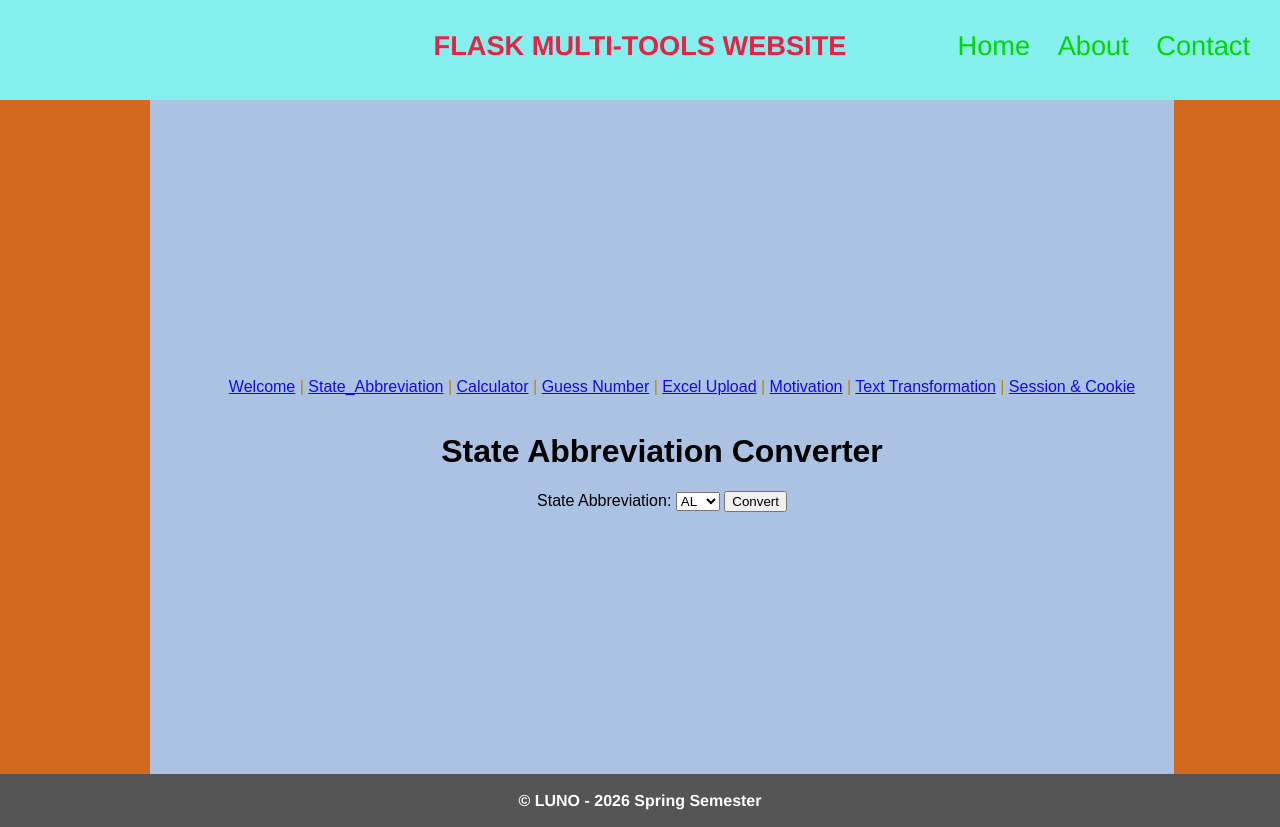
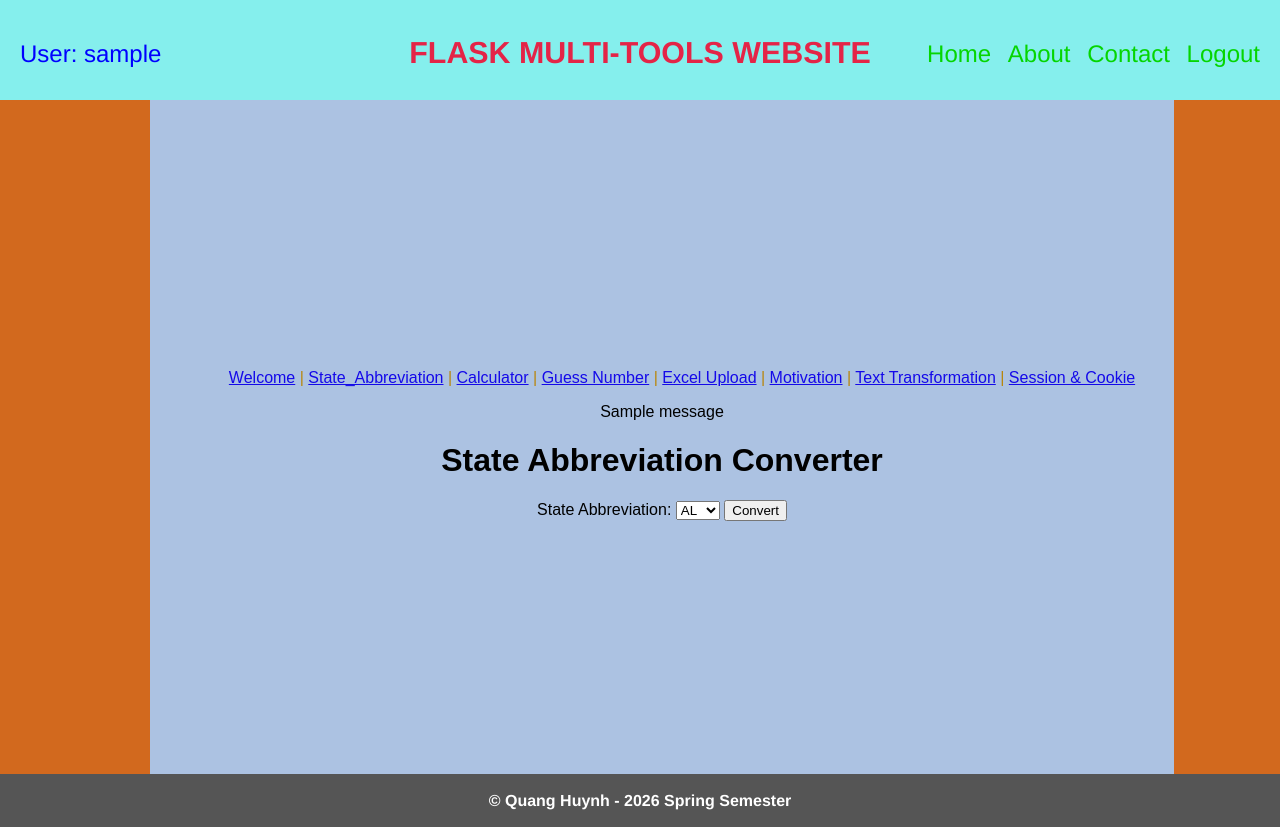
Before and after one commit to ksu-is/Flask-Multi-Tools-Webpage, a Flask app: page /state_abbreviation in a window 1280 px wide. Run offline with Flask 3, Linux system fonts and the light colour scheme; the visitor is signed in with stand-in values (Sample User, id 1); one stand-in notice (Sample message) is shown.

Commit message:
Log in & flash
showing flash messages and simple credentials - Not Recommended in reality for security purposes

```diff
--- a/app.py
+++ b/app.py
@@ -1,4 +1,4 @@
-from flask import Flask, render_template, request, redirect, session, make_response
+from flask import Flask, render_template, request, redirect, session, make_response, url_for, flash
 from miscellaneous.states import us_states
 import random
 import pandas as pd
@@ -6,6 +6,10 @@ import math
 
 app = Flask(__name__, static_folder='static', static_url_path= '/', template_folder='templates')
 app.secret_key = '1st application development'
+users = {
+    "Luno": "1234",
+    "chico": "eating"
+}
 
 @app.route('/', methods=['GET','POST'])
 def home():
@@ -26,11 +30,11 @@ def contact():
 @app.route('/state_abbreviation', methods=['GET','POST'])
 def state_abbreviation():
     full_state_name = ''
-    abbreviation = ''
+    state_abbreviation = ''
     if request.method == 'POST':
-        abbreviation = request.form.get('state_abbreviation')
-        full_state_name = us_states[abbreviation]
-    return render_template('state_abbreviation.html', us_states=us_states, full_state_name=full_state_name, abbreviation=abbreviation)
+        state_abbreviation = request.form.get('state_abbreviation')
+        full_state_name = us_states[state_abbreviation]
+    return render_template('state_abbreviation.html', us_states=us_states, full_state_name=full_state_name, state_abbreviation=state_abbreviation)
 
 @app.route('/calculator',methods=['GET','POST'])
 def calculator():
@@ -107,6 +111,9 @@ def guess_number():
 
 @app.route('/excel_upload', methods=['GET', 'POST'])
 def excel_upload():
+    if 'user' not in session:
+        flash('Please log in first', 'warning')
+        return redirect(url_for('login'))
     if request.method == 'POST':
         file = request.files['file']
         df = pd.read_excel(file)
@@ -181,5 +188,27 @@ def session_cookies():
 
     return render_template('session_cookie.html', message1=message1, message2=message2)
 
+@app.route('/login', methods=['GET', 'POST'])
+def login():
+    if request.method == 'POST':
+        username = request.form.get('username')
+        password = request.form.get('password')
+
+        # Not recommended for credential storage in production
+        if username in users and users[username] == password:
+            session['user'] = username
+            flash('Login successful!')
+            return redirect(url_for('home'))
+        else:
+            flash('Invalid username or password')
+
+    return render_template('login.html')
+
+@app.route('/logout')
+def logout():
+    session.pop('user', None)
+    flash('Logged out successfully', 'info')
+    return redirect(url_for('home'))
+
 if __name__ == '__main__':
     app.run(debug=True)
--- a/static/main.css
+++ b/static/main.css
@@ -10,8 +10,8 @@ header {
 }
 
 header h1.logo {
-  margin-top: 30px;
-  font-size: 1.7em;
+  margin-top: 35px;
+  font-size: 1.9em;
   text-transform: uppercase;
   position: absolute;
   left: 50%;
@@ -63,9 +63,9 @@ div.about {
 
 .menu {
   float: right;
-  margin-top: 30px;
-  margin-right: 30px;
-  font-size: 1.7em;
+  margin-top: 40px;
+  margin-right: 20px;
+  font-size: 1.5em;
 }
 
 .menu a {
@@ -79,7 +79,15 @@ div.about {
 }
 
 .menu a + a {
+  margin-left: 10px;
+}
+
+.user {
+  float: left;
   margin-left: 20px;
+  margin-top: 40px;
+  font-size: 1.5em;
+  color: blue;
 }
 
 .tool {
--- a/templates/excel_upload.html
+++ b/templates/excel_upload.html
@@ -4,6 +4,6 @@
     <h1 style='color: chocolate; text-transform: uppercase'>Excel File Upload</h1>
     <form method = 'POST' action ='{{url_for('excel_upload')}}' enctype = 'multipart/form-data'>
         <input type ='file' name ='file' accept='application/vnd.openxmlformats-officedocument.spreadsheetml.sheet, application/vnd.ms-excel'>
-        <input type ='submit' value ='Upload'>
+        <button type ='submit'>Upload</button>
     </form>
 {% endblock %}
--- a/templates/layout.html
+++ b/templates/layout.html
@@ -1,19 +1,24 @@
 <!DOCTYPE html>
 <html lang="en">
     <meta charset="UTF-8">
-    <title>Quang Huynh's Development</title>
+    <title>Quang Huynh's Website</title>
     <link rel="stylesheet" href='/main.css'>
 
 <body>
     <header>
         <h1 class="logo"><a href="{{ url_for('home') }}">Flask Multi-Tools Website</a></h1>
+        <p class="user"> User: {{ session.get('user') }}</p>
         <nav>
             <ul class="menu">
                 <a href="{{ url_for('home') }}">Home</a>
                 <a href="{{ url_for('about') }}">About</a>
                 <a href="{{ url_for('contact') }}">Contact</a>
+                {% if 'user' in session %}
+                    <a href="{{ url_for('logout') }}">Logout</a>
+                {% else %}
+                    <a href="{{ url_for('login') }}">Login</a>
+                {% endif %}
             </ul>
-        </nav>
         </nav>
     </header>
 
@@ -29,13 +34,18 @@
             <a href="/session_cookies">Session & Cookie</a>
         </ul>
 
+        {% with messages = get_flashed_messages(with_categories = True) %}
+            {% for category, message in messages %}
+                {{ message }}
+            {% endfor %}
+        {% endwith %}
         {% block content %}
 
         {% endblock %}
     </div>
 
     <footer>
-        <h1>&copy; LUNO - 2026 Spring Semester</h1>
+        <h1>&copy; Quang Huynh - 2026 Spring Semester</h1>
     </footer>
 </body>
 </html>
--- a/templates/state_abbreviation.html
+++ b/templates/state_abbreviation.html
@@ -8,10 +8,10 @@
                 <option>{{key}}</option>
             {% endfor %}
         </select>
-        <input type="submit" value="Convert">
+        <button type="submit">Convert</button>
     </form>
 
-    {% if full_state_name and abbreviation %}
-        <h1>{{abbreviation}} - {{full_state_name}}</h1>
+    {% if full_state_name %}
+        <h1>{{state_abbreviation}} - {{full_state_name}}</h1>
     {% endif %}
 {% endblock %}
```
Also changed, not shown: templates/login.html (added, +10 -0 lines).
